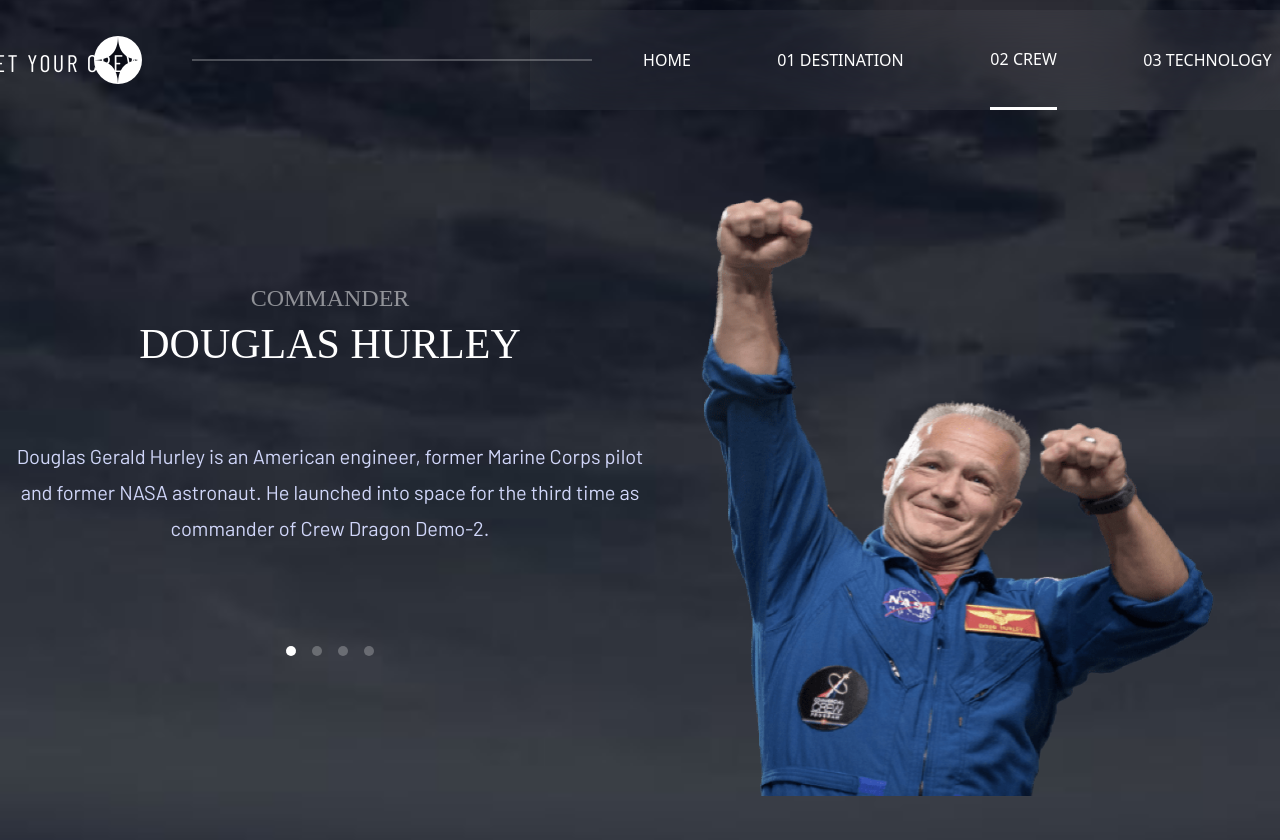
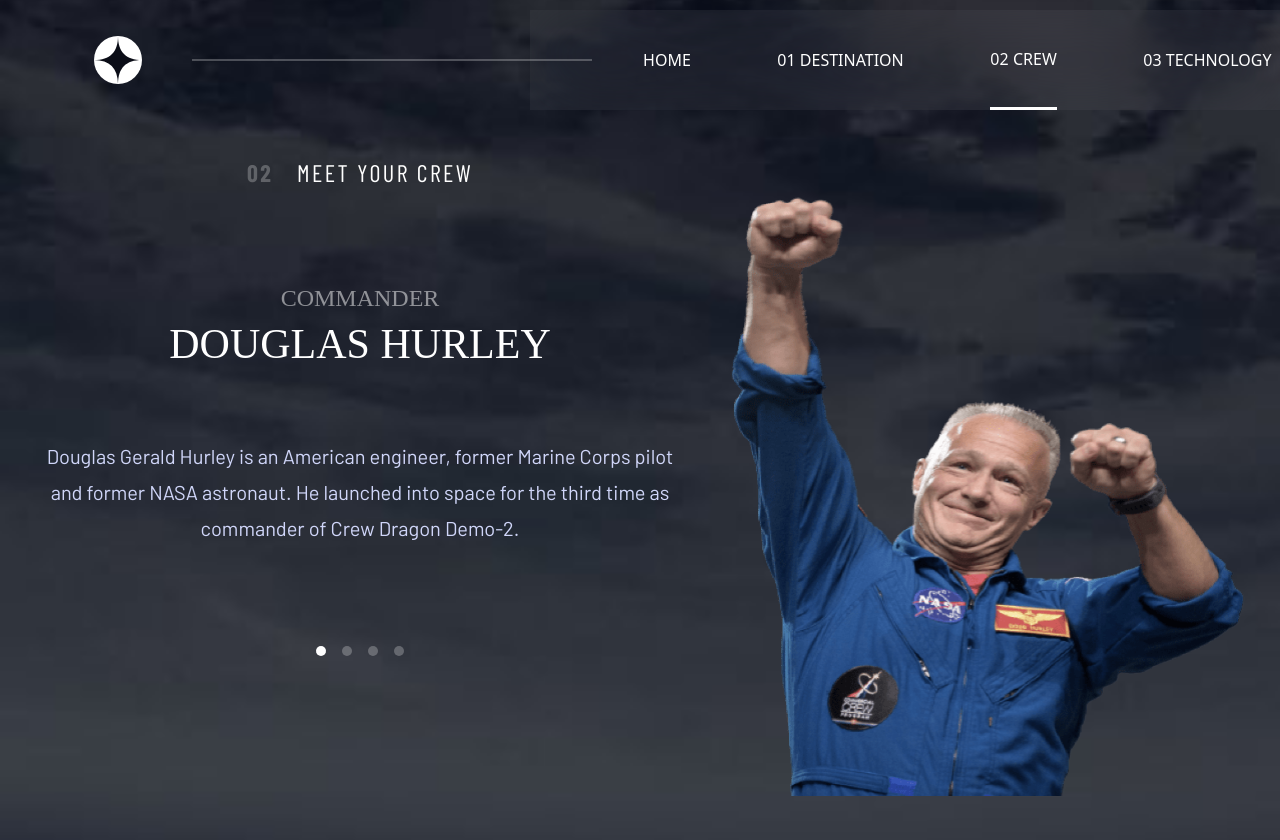
Before and after one commit to brahimisgreat/space-tourism-multi-page-website, a React (Vite) app: page /crew in a window 1280 px wide. Built offline with nearby package versions, Linux system fonts and the light colour scheme; a web font is replaced by a local one.

Commit message:
finshed crew

```diff
--- a/src/Pages/Crew.css
+++ b/src/Pages/Crew.css
@@ -106,6 +106,7 @@
     display: flex;
     flex-direction: column;
     gap:50px;
+
   }
 
   .crew .crew-title .crew-section {
@@ -153,6 +154,7 @@
   .crew{
     flex-direction: row;
     margin: 0;
+    margin-left: 30px;
   }
 
   .img{
@@ -168,4 +170,14 @@
     max-height: 600px;
     margin-bottom: 200px;
   }
+
+  .crew .crew-title .crew-section{
+    position: static;
+    right: 0;
+    bottom: 0;
+  }
+
+  .crew .crew-title .bio{
+    margin: 0 auto;
+  }
 }
```
